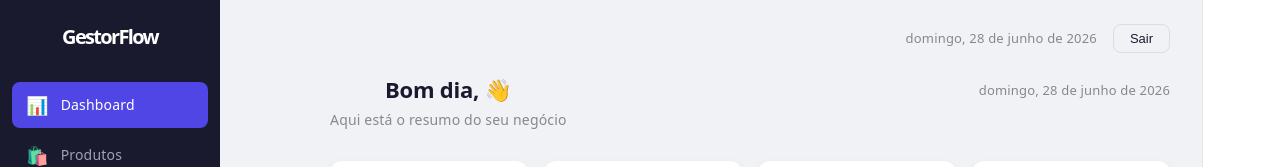
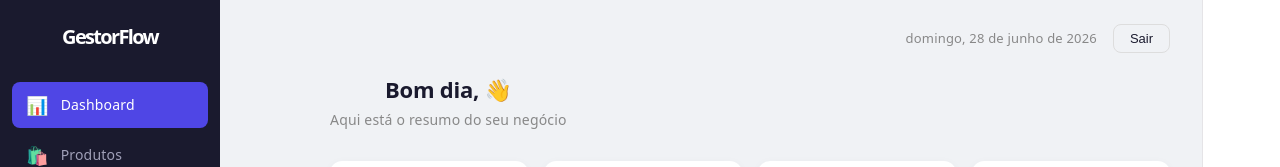
Before and after one commit to renatomoreira-tech/conveniflow, a React app in the folder frontend/: page /dashboard in a window 1280 px wide. Shown: the top 167 px of the page. Built offline with nearby package versions, Linux system fonts and the light colour scheme; no server answers; sample sign-in values are in the browser's storage; the HTML template or start-up script is replaced by a standard one.

Commit message:
feat: atualiza dashboard

```diff
--- a/frontend/src/pages/Dashboard.jsx
+++ b/frontend/src/pages/Dashboard.jsx
@@ -61,14 +61,6 @@ export default function Dashboard() {
           <h2 style={styles.saudacao}>Bom dia, {usuario?.nome} 👋</h2>
           <p style={styles.subtitulo}>Aqui está o resumo do seu negócio</p>
         </div>
-        <span style={styles.data}>
-          {new Date().toLocaleDateString("pt-BR", {
-            weekday: "long",
-            day: "numeric",
-            month: "long",
-            year: "numeric",
-          })}
-        </span>
       </div>
 
       {/* ─── MÉTRICAS ─── */}
@@ -225,10 +217,6 @@ const styles = {
     fontSize: "14px",
     margin: 0,
   },
-  data: {
-    fontSize: "13px",
-    color: "#888",
-  },
   carregando: {
     textAlign: "center",
     color: "#888",
```
